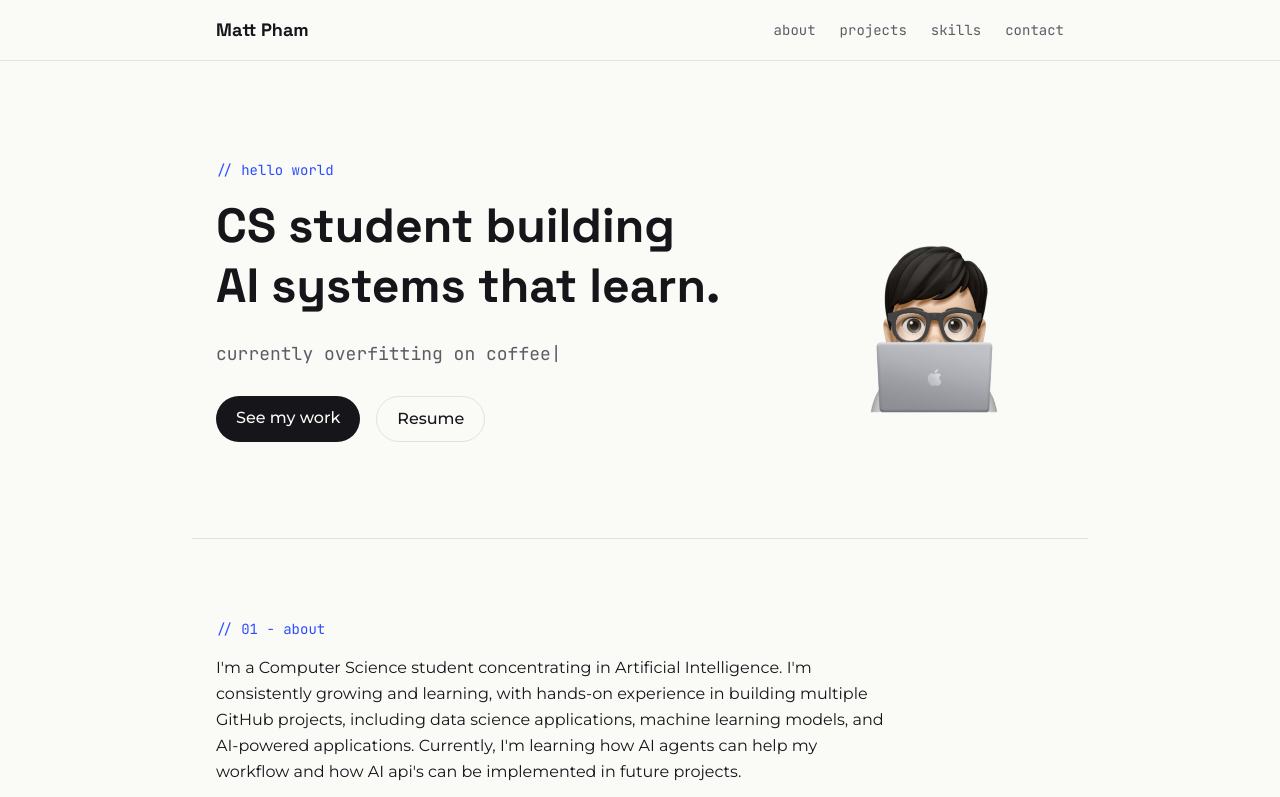
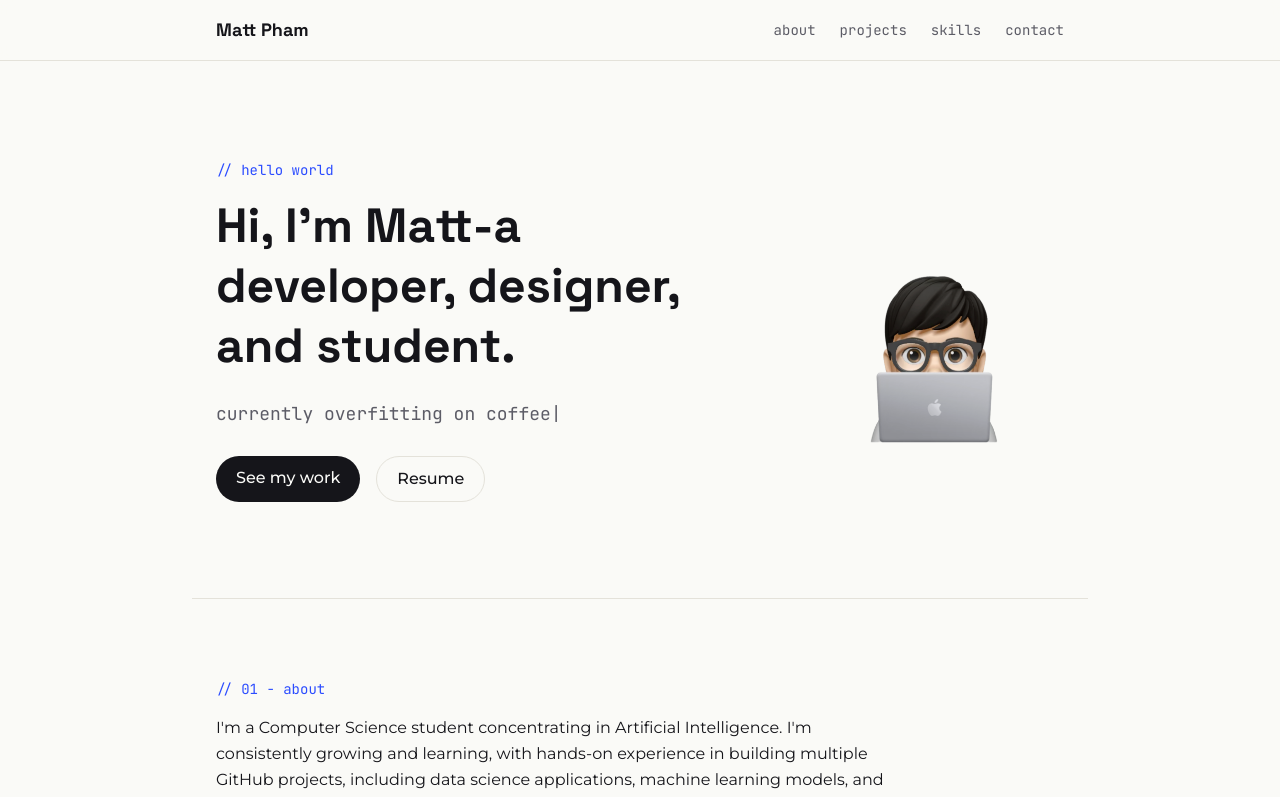
Before and after one commit to matthewphamm/my-portfolio, a React (Vite) app: page / in a window 1280 px wide. Shown: the top 797 px of the page. Built offline with nearby package versions, Linux system fonts and the light colour scheme.

Commit message:
Edit intro statement

```diff
--- a/src/components/Hero.jsx
+++ b/src/components/Hero.jsx
@@ -40,7 +40,7 @@ export default function Hero() {
         <div className="flex-1">
           <p className="font-mono text-sm text-cobalt mb-4">// hello world</p>
           <h1 className="font-display font-bold text-5xl md:text-5xl leading-tight">
-            CS student building<br />AI systems that learn.
+            Hi, I'm Matt-a developer, designer, and student.
           </h1>
           <p className="font-mono text-ink-soft mt-6 text-lg h-6">
             {typed}<span className="animate-pulse">|</span>
```
